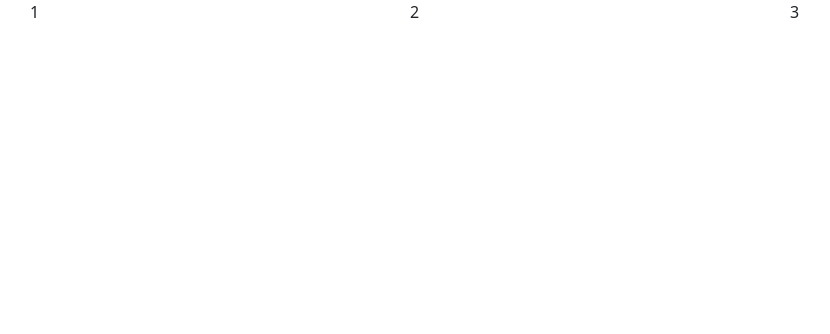
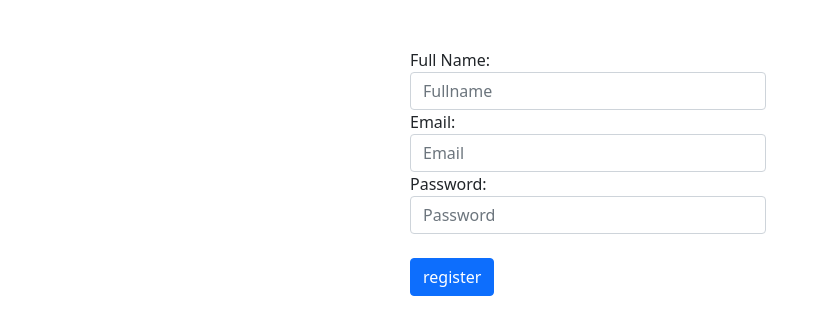
Before and after one commit to Bushrayoussef/formswithjs, a plain HTML site: page index.html in a window 1280 px wide. Shown: the whole page, without its empty margins (52-882 px from the left). Drawn offline with nearby package versions, Linux system fonts and the light colour scheme.

Commit message:
myFirstform

```diff
--- a/index.html
+++ b/index.html
@@ -15,9 +15,43 @@
 
    <div class="container">
        <div class="row">
-           <div class="col-lg-4">1</div>
-           <div class="col-lg-4">2</div>
-           <div class="col-lg-4">3</div>
+           <div class="col-lg-4"></div>
+           <div class="col-lg-4">
+
+               <br/><br/>
+               <form  name="register_form" action=""  method="POST"  onsubmit="return regester()"  >
+               <label for="Fullname"  class="form-lable">Full Name:</label>
+               <input type="text"
+                name="Fullname"
+                id="Fullname"
+                placeholder="Fullname"
+                class="form-control"  />
+
+
+               <label for="Email"  class="form-lable">Email:</label>
+               <input type="text"
+                required //מחייב את היוזר למלא שדא
+                name="Email"
+                id="Email"
+                placeholder="Email"
+                class="form-control"  />
+
+
+               <label for="Password"  class="form-lable">Password:</label>
+               <input type="password"
+                name="Password"
+                id="Password"
+                placeholder="Password"
+               class="form-control"  />
+
+
+               <br/>
+               <input type="submit" form="regester_form" value="register"  class="btn btn-primary" />
+            </form>
+
+
+           </div>
+           <div class="col-lg-4"></div>
 
 
 
```
